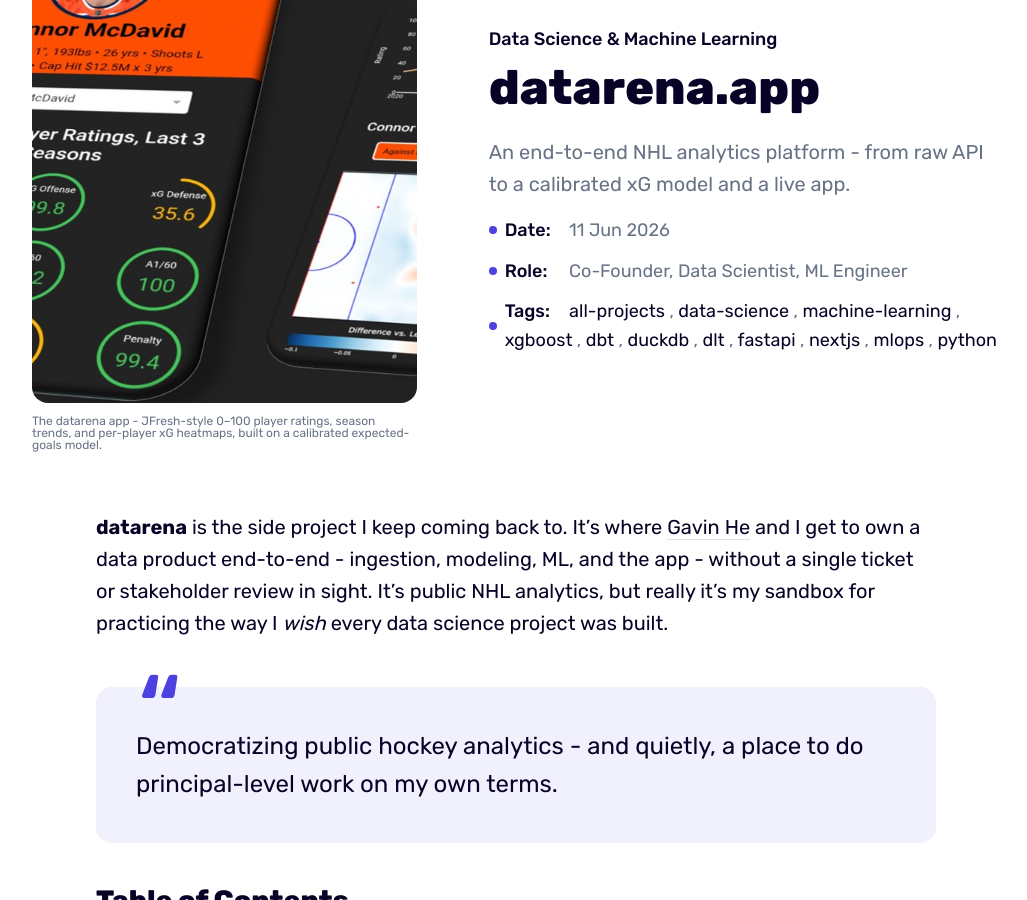
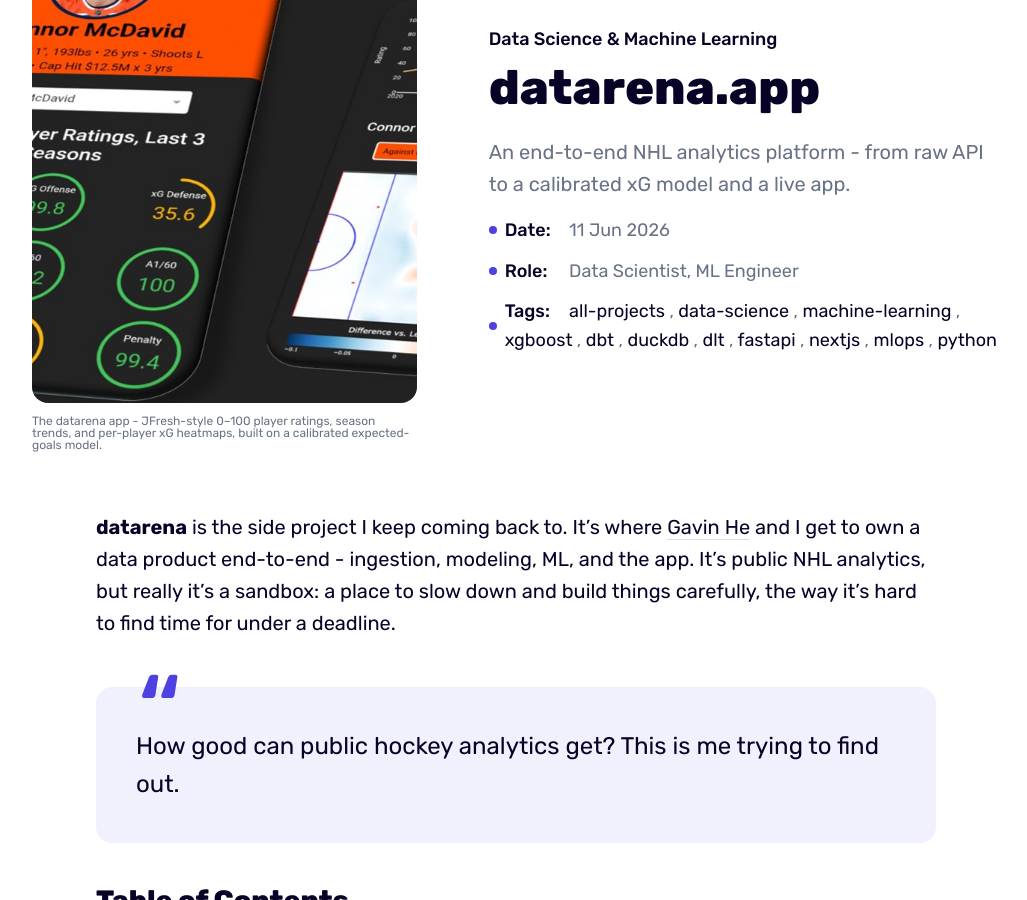
Before and after one commit to dmf95/dmf95.github.io, a Jekyll site: the page built from _works/2026-06-11-datarena.md, in a window 1280 px wide and 900 px high, scrolled down 209 px. Shown: the whole window, without its empty margins (124-1151 px from the left). Built offline with Jekyll 4.4.1, drawn with Linux system fonts in a browser that asks for light colours; some of the changed text lies outside the part shown.

Commit message:
feat: updates to language

```diff
--- a/_works/2026-06-11-datarena.md
+++ b/_works/2026-06-11-datarena.md
@@ -5,13 +5,13 @@
 date: 2026-06-11
 image: /images/datarena/datarena-app-screenshot.jpg
 image_caption: 'The datarena app - JFresh-style 0–100 player ratings, season trends, and per-player xG heatmaps, built on a calibrated expected-goals model.'
-role: Co-Founder, Data Scientist, ML Engineer
+role: Data Scientist, ML Engineer
 tags: [all-projects, data-science, machine-learning, xgboost, dbt, duckdb, dlt, fastapi, nextjs, mlops, python]
 ---
 
-**datarena** is the side project I keep coming back to. It's where [Gavin He](https://github.com/gavh3) and I get to own a data product end-to-end - ingestion, modeling, ML, and the app - without a single ticket or stakeholder review in sight. It's public NHL analytics, but really it's my sandbox for practicing the way I *wish* every data science project was built.
+**datarena** is the side project I keep coming back to. It's where [Gavin He](https://github.com/gavh3) and I get to own a data product end-to-end - ingestion, modeling, ML, and the app. It's public NHL analytics, but really it's a sandbox: a place to slow down and build things carefully, the way it's hard to find time for under a deadline.
 
-> Democratizing public hockey analytics - and quietly, a place to do principal-level work on my own terms.
+> How good can public hockey analytics get? This is me trying to find out.
 
 ## Table of Contents
 * [The short version](#the-short-version)
@@ -58,7 +58,7 @@
 
 **datarena-dlt - ingestion.** Pulls the NHL Stats API into a local DuckDB warehouse with [dlt](https://dlthub.com/). Seven pipelines, each owning exactly one grain - teams, games, play-by-play, shifts, rosters, and skater/goalie season stats - with schema validation and separate dev/prod datasets. No duplicated raw sources: everything downstream derives from these. Zero credentials, zero cloud cost.
 
-**datarena-dbt - modeling.** Turns the raw warehouse into clean dimensions and facts with `dbt-duckdb`. The centerpiece is `fct_shot`, the shot-level training table for xG (one row per *unblocked* - Fenwick - shot, with net-normalized geometry, sequence context, and leak-safe pre-shot game state). Every grain key gets `unique` + `not_null` tests, enums get `accepted_values`, facts get `relationships` back to dims, SQL is linted with SQLFluff, and changes follow SemVer with a changelog. It reads like a small production warehouse, because that's the point.
+**datarena-dbt - modeling.** Turns the raw warehouse into clean dimensions and facts with `dbt-duckdb`. The centerpiece is `fct_shot`, the shot-level training table for xG (one row per *unblocked* - Fenwick - shot, with net-normalized geometry, sequence context, and leak-safe pre-shot game state). Every grain key gets `unique` + `not_null` tests, enums get `accepted_values`, facts get `relationships` back to dims, SQL is linted with SQLFluff, and changes follow SemVer with a changelog. I wanted it to read like a small production warehouse, not weekend SQL.
 
 **datarena-ml - the modeling.** A calibrated XGBoost expected-goals model, packaged properly and tracked in MLflow. This is the heart of the project, so it gets [its own deep-dive](../work/nhl-xg-model) - calibration-first design, temporal validation, and walk-forward scoring across 13 seasons.
 
@@ -83,7 +83,7 @@
 A few decisions I'm proud of - the kind of thing that doesn't show up in the UI but is the actual work:
 
 - **Explicit contracts between repos.** Each handoff (dlt→dbt, dbt→ml, ml→app) has a documented data contract, so a change upstream can't silently break a consumer. This is the single habit that's saved me the most pain.
-- **Typed all the way to the browser.** The FastAPI backend publishes an OpenAPI schema the Next.js frontend builds against, so types flow across the Python→TypeScript boundary instead of breaking silently at it. Static images route *through* the API too - which leaves a clean seam to gate them behind accounts or subscriptions later, without changing a single client URL.
+- **Typed all the way to the browser.** The FastAPI backend publishes an OpenAPI schema the Next.js frontend builds against, so types flow across the Python→TypeScript boundary instead of breaking silently at it. Static images route *through* the API too - which leaves a clean seam to gate them behind access controls later, without changing a single client URL.
 - **Calibration over vanity metrics.** An xG of 0.2 has to *mean* a ~20% chance of a goal, because xG gets summed across players and games. We optimize for proper scoring and calibration (ECE ≈ 0.005), not just ROC-AUC. More in the [model write-up](../work/nhl-xg-model).
 - **Leakage-safe by construction.** Temporal train/validation/test splits (never random), features audited for label leakage, and per-season walk-forward scoring so an old season is never scored with future information.
 - **Cost as a design constraint.** Local-first DuckDB, baked snapshots, scale-to-zero. The platform is essentially free, and that forced cleaner architecture than a cloud budget ever would have.
```
Also changed, not shown: other parts of _works/2026-06-11-datarena.md (+1 -1 lines), _works/2026-06-10-nhl-xg-model.md (+1 -1 lines).
